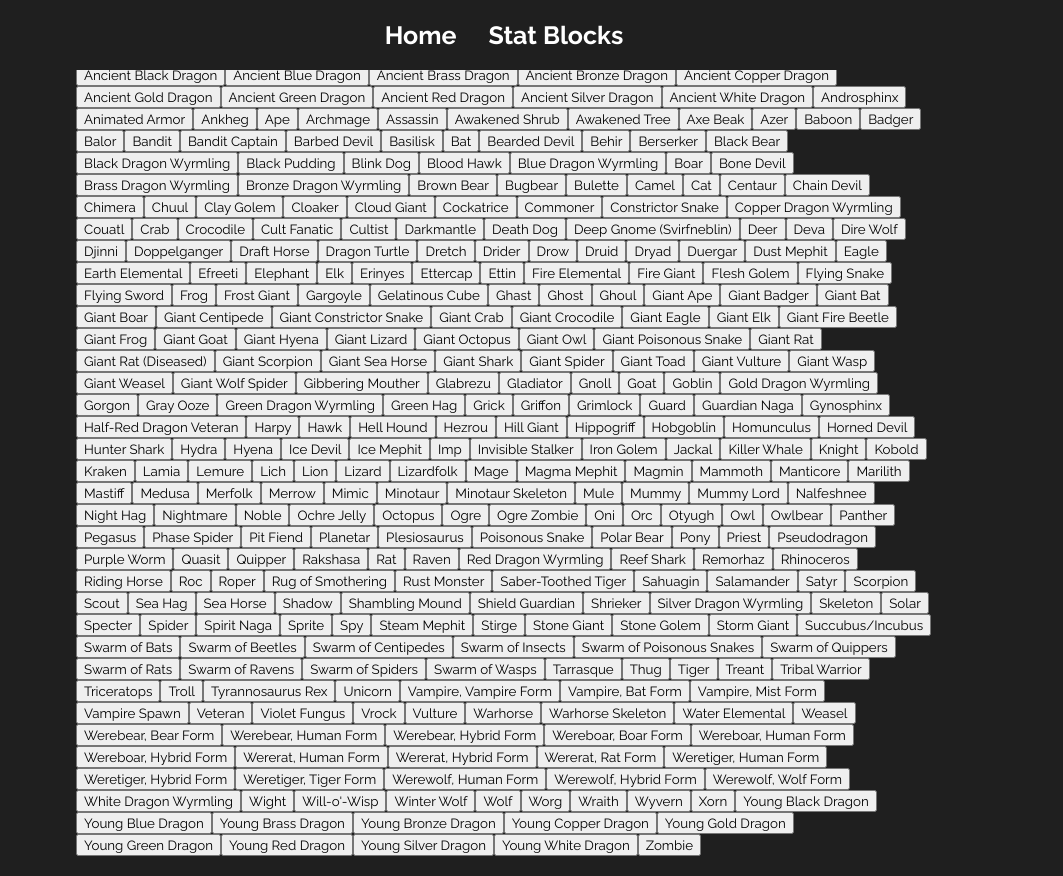
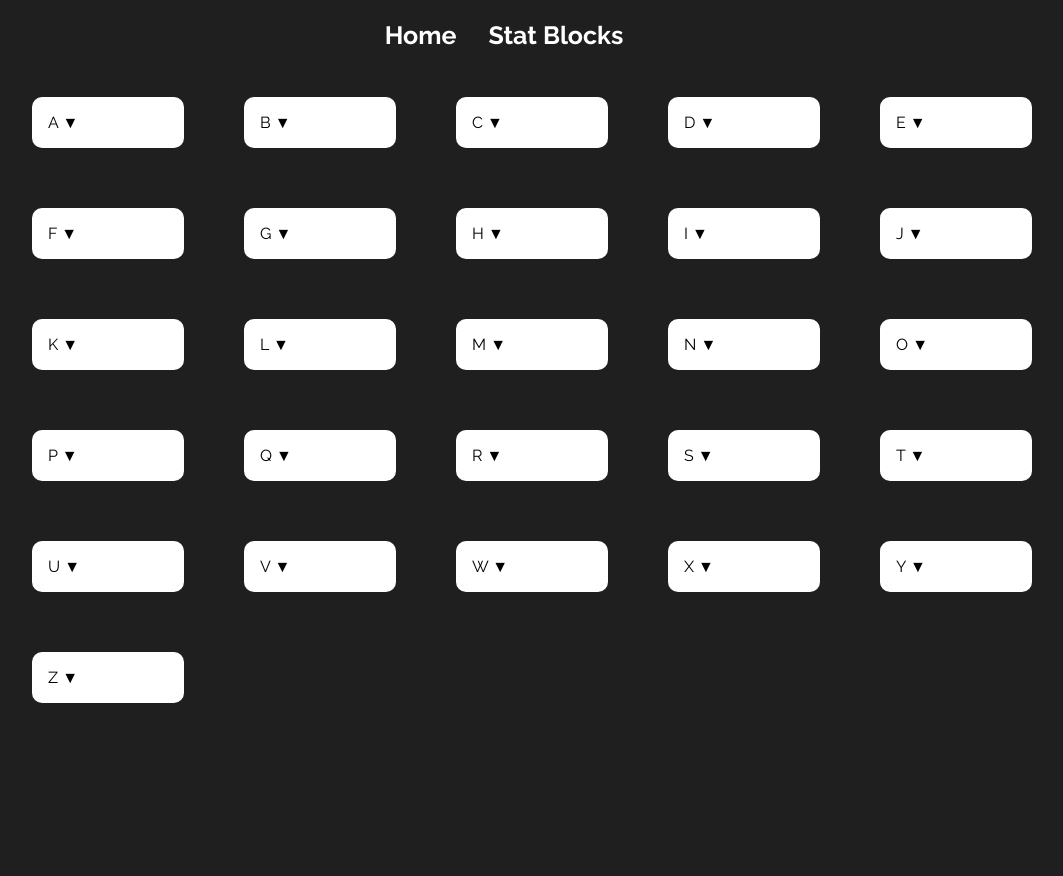
Before and after one commit to JohnPLeg/DMWorkbench, a React (Vite) app in the folder frontend/: page /stat-select in a window 1280 px wide. Both pictures are taken after a click on the element 640 px from the left and 562 px from the top of the page. Shown: the whole page, without its empty margins (136-1199 px from the left). After the commit the page ends 800 px from the top, so only its background shows below. Built offline with nearby package versions, Linux system fonts and the light colour scheme.

Commit message:
finished dropdown menu for template selection

```diff
--- a/frontend/src/App.jsx
+++ b/frontend/src/App.jsx
@@ -3,6 +3,7 @@ import StatSelect from './Components/StatCreator/StatSelect/StatSelect'
 import { BrowserRouter, Route, Routes } from 'react-router'
 import { UserProvider } from './Context/UserContext'
 import StatCreator from './Components/StatCreator/StatCreator/StatCreator'
+import StatPreview from './Components/StatCreator/StatPreview/StatPreview'
 
 function App() {
 
@@ -14,6 +15,7 @@ function App() {
             <Route index element={<Home/>}/>
             <Route path='stat-select' element={<StatSelect/>}/>
             <Route path='stat-creator' element={<StatCreator/>}/>
+            <Route path='stat-creator/preview' element={<StatPreview/>}/>
           </Routes>
         </UserProvider>
       </BrowserRouter>
--- a/frontend/src/Components/Navigation/Navigation.jsx
+++ b/frontend/src/Components/Navigation/Navigation.jsx
@@ -9,7 +9,7 @@ function Navigation() {
   return (
     <nav className={`${isHome ? `${styles.homeNav}` : `${styles.navigation}`}`}>
       <Link to="/"  className={styles.navLink}>Home</Link>
-      <Link to="/stat-block-creator" className={styles.navLink}>Stat Blocks</Link>
+      <Link to="/stat-select" className={styles.navLink}>Stat Blocks</Link>
     </nav>
   );
 }
--- a/frontend/src/Components/Navigation/Navigation.module.css
+++ b/frontend/src/Components/Navigation/Navigation.module.css
@@ -14,7 +14,7 @@ html, body {
 }
 
 .navigation {
-    background-color: #1f1f1f;
+    background-color: transparent;
     display: flex;
     justify-content: center;
     align-items: center;
--- /dev/null
+++ b/frontend/src/Components/StatCreator/StatPreview/StatPreview.jsx
@@ -0,0 +1,37 @@
+import { useLocation } from "react-router-dom";
+import { useEffect, useState } from "react";
+import axios from 'axios';
+
+function StatPreview() {
+    const location = useLocation();
+    const monsterName = (location.state.monster).replaceAll(' ','-').toLowerCase();;
+    const [monster, setMonster] = useState({});
+    const [loading, setLoading] = useState(true);
+
+    useEffect(() => {
+        const fetchData = async () => {
+            try {
+                const res = await axios.get(`https://www.dnd5eapi.co/api/2014/monsters/${monsterName}`)
+                if (res.data.name === monsterName) {
+                    setMonster(res.data);
+                }
+                console.log(res.data);
+            } catch (err) {
+                console.log(err);
+            } finally {
+                setLoading(false);
+            }
+        };
+
+        fetchData();
+    }, []);
+
+    return (
+        <>
+
+        </>
+    )
+
+}
+
+export default StatPreview;
--- a/frontend/src/Components/StatCreator/StatSelect/StatSelect.jsx
+++ b/frontend/src/Components/StatCreator/StatSelect/StatSelect.jsx
@@ -6,17 +6,48 @@ import Navigation from '../../Navigation/Navigation';
 
 function StatSelect() {
     const [template, setTemplate] = useState(false);
+    const [openDropdown, setOpenDropdown] = useState(null);
     const navigate = useNavigate();
+
+    function dropdown(letter) {
+        const isOpen = openDropdown === letter;
+
+        return (
+            <div className={styles.monsterCard} key={letter}>
+                <div className={styles.dropdown}>
+                    <button
+                        className={styles.dropbtn}
+                        onClick={() => setOpenDropdown(isOpen ? null : letter)}
+                    >
+                        {letter} {isOpen ? '▲' : '▼'}
+                    </button>
+                    <div className={`${styles.dropdownContent} ${isOpen ? styles.show : styles.hide}`}>
+                        {templateInfo.map((monster, index) => {
+                            if (monster[0] === letter) {
+                                return (
+                                    <a
+                                        onClick={() => navigate('/stat-creator/preview', {state: { monster: `${monster}`}})}
+                                        key={monster}
+                                    >
+                                        {monster}
+                                    </a>
+                                )
+                            }
+                            return null;
+                        })}
+                    </div>
+                </div>
+            </div>
+        )
+    }
 
     return (
         <div className={styles.mainContainer}>
             <Navigation/>
             {template ? (
                 <div className={styles.container}>
-                    <div className={styles.monsterCard}>
-                        {templateInfo.map((monster, index) => (
-                            <button onClick={() => navigate('/stat-creator', {state: { monster: `${monster}`}})} key={monster}>{monster}</button>
-                        ))}
+                    <div className={styles.templateContainer}>
+                        {['A', 'B', 'C', 'D', 'E', 'F', 'G', 'H', 'I', 'J', 'K', 'L', 'M', 'N', 'O', 'P', 'Q', 'R', 'S', 'T', 'U', 'V', 'W', 'X', 'Y', 'Z'].map(letter => dropdown(letter))}
                     </div>
                 </div>
             ) : (
--- a/frontend/src/Components/StatCreator/StatSelect/StatSelect.module.css
+++ b/frontend/src/Components/StatCreator/StatSelect/StatSelect.module.css
@@ -20,7 +20,8 @@ html, body {
 }
 
 .monsterCard {
-    width: 70vw;
+    width: 15vw;
+    gap: 50px;
 }
 
 .card, .card > * {
@@ -37,7 +38,79 @@ html, body {
     display: flex;
     flex-direction: column;
     align-items: center;
-    justify-content:space-evenly;
+    justify-content: space-evenly;
     height: 100vh;
     background-color: #1f1f1f;
 }
+
+.dropdown {
+    position: relative;
+    display: inline-block;
+    width: 100%;
+}
+
+.dropbtn {
+    background-color: white;
+    color: black;
+    padding: 16px;
+    font-size: 16px;
+    border: none;
+    cursor: pointer;
+    width: 100%;
+    text-align: left;
+    border-radius: 10px;
+    font-family: 'Raleway', sans-serif;
+}
+
+.dropbtn:hover {
+    background-color: #f1f1f1;
+}
+
+.dropdownContent {
+    position: absolute;
+    background-color: white;
+    min-width: 100%;
+    box-shadow: 0px 8px 16px 0px rgba(0,0,0,0.2);
+    z-index: 1;
+    border-radius: 5px;
+    margin-top: 5px;
+    max-height: 300px;
+    overflow-y: auto;
+}
+
+.dropdownContent.show {
+    display: block;
+}
+
+.dropdownContent.hide {
+    display: none;
+}
+
+.dropdownContent a {
+    color: black;
+    padding: 12px 16px;
+    text-decoration: none;
+    display: block;
+    cursor: pointer;
+    font-family: 'Raleway', sans-serif;
+}
+
+.dropdownContent a:hover {
+    background-color: #ddd;
+}
+
+.dropdownContent a:first-child {
+    border-radius: 5px 5px 0 0;
+}
+
+.dropdownContent a:last-child {
+    border-radius: 0 0 5px 5px;
+}
+
+.templateContainer {
+    display: grid;
+    grid-template-columns: repeat(5, 1fr);
+    gap: 20px;
+    padding: 20px;
+    max-width: 80vw;
+}
```
